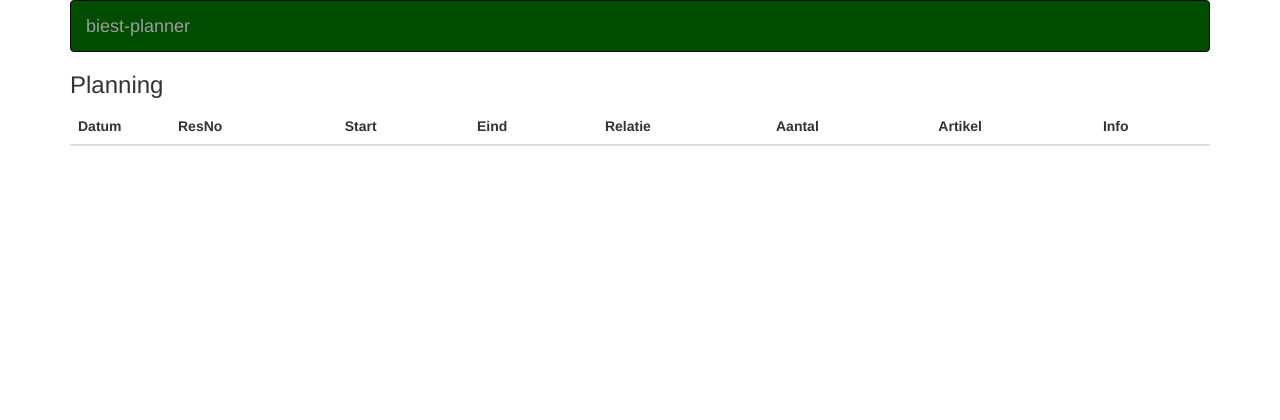
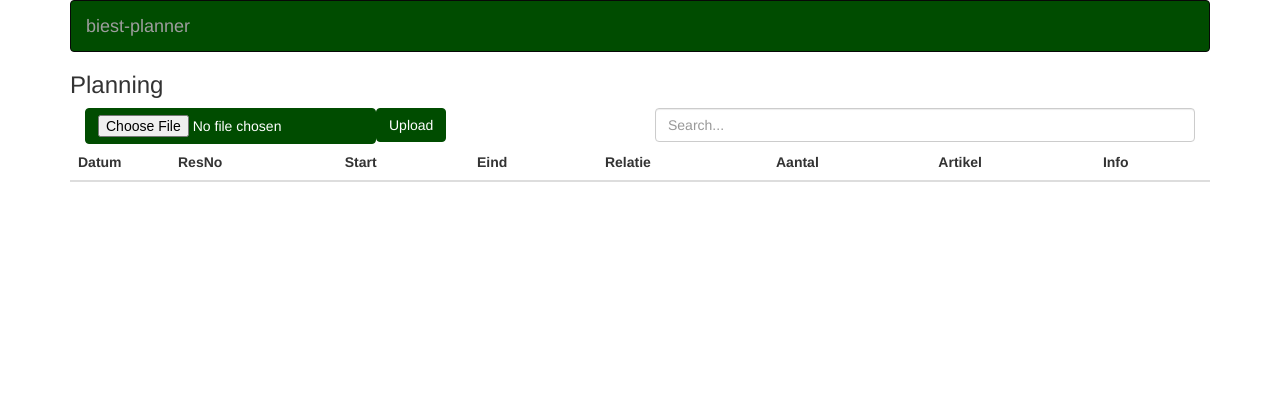
Before and after one commit to ricardodebeijer/biest-planner, a Django app: template templates/index.html in a window 1280 px wide. Shown: the top 420 px of the page. Run offline with Django 3.2, Linux system fonts and the light colour scheme; the template is opened without the code that fills it, so the values that code supplies are empty; some libraries are stand-ins or nearby versions.

Commit message:
Added planning upload and table search

```diff
--- a/biest/urls.py
+++ b/biest/urls.py
@@ -19,4 +19,5 @@ from biest import views
 
 urlpatterns = [
     url(r'^$', views.index, name='index'),
+    url(r'^upload-planning/$', views.upload_planning, name='upload_planning'),
 ]
--- a/biestplanner/settings.py
+++ b/biestplanner/settings.py
@@ -62,6 +62,7 @@ TEMPLATES = [
             'context_processors': [
                 'django.template.context_processors.debug',
                 'django.template.context_processors.request',
+                'django.template.context_processors.media',
                 'django.contrib.auth.context_processors.auth',
                 'django.contrib.messages.context_processors.messages',
             ],
@@ -129,3 +130,6 @@ STATIC_ROOT = os.path.join(PACKAGE_ROOT, 'biestplanner', 'static', 'static_root'
 STATICFILES_DIRS = (
     os.path.join(PACKAGE_ROOT, 'biestplanner', 'static', 'static_dirs'),
 )
+
+MEDIA_URL = '/media/'
+MEDIA_ROOT = os.path.join(PACKAGE_ROOT, 'media')
--- a/biestplanner/static/static_dirs/css/biest.css
+++ b/biestplanner/static/static_dirs/css/biest.css
@@ -43,22 +43,31 @@ body {
     color: white;
 }
 
-.navbar-inverse>.navbar-brand{
+.navbar-inverse > .navbar-brand {
     color: white;
 }
 
-.navbar-inverse>.navbar-brand:hover {
+.navbar-inverse > .navbar-brand:hover {
     color: black;
 }
 
-
-.artikel-yellow{
+.artikel-yellow {
     background-color: #fff5cd;
 }
 
-.artikel-red{
+.artikel-red {
     background-color: #ffd1d6;
 }
-.artikel-none{
+
+.artikel-none {
 
 }
+
+.btn-biest {
+    background-color: #004c00;
+    border-color: #004c00;
+}
+.btn-biest:hover {
+    background-color: #006800;
+    border-color: #006800;
+}
--- a/biestplanner/urls.py
+++ b/biestplanner/urls.py
@@ -22,3 +22,5 @@ urlpatterns = [
   url(r'^planner/', include('biest.urls')),
   url(r'^admin/', admin.site.urls),
 ]
+if settings.DEBUG:
+    urlpatterns += static(settings.MEDIA_URL, document_root=settings.MEDIA_ROOT)
--- a/templates/index.html
+++ b/templates/index.html
@@ -2,8 +2,15 @@
 {% load isinstructor %}
 {% block content %}
     <h3>Planning</h3>
+    <div class="col-md-6">
+        {% include 'widgets/planning_upload.html' %}
+    </div>
+    <div class="col-md-6">
+        <input onkeyup="filterFunctionPlanning()" class="form-control" id="planningsearch"
+               placeholder="Search...">
+    </div>
 
-    <table class="table">
+    <table class="table table-hover" id="planningtable">
         <thead>
         <tr>
             <th width="100px">Datum</th>
@@ -43,7 +50,7 @@
                 </td>
                 <td>
                     <div class="{{ booking.artikel|isinstructor }}">
-                         {{ booking.artikel }}
+                        {{ booking.artikel }}
                     </div>
                 </td>
                 <td>
@@ -55,4 +62,34 @@
         {% endfor %}
         </tbody>
     </table>
+    <script>
+        function filterFunctionPlanning() {
+            // Declare variables
+            var input, filter, table, tr, i;
+            input = document.getElementById("planningsearch");
+            filter = input.value.toUpperCase();
+            table = document.getElementById("planningtable");
+            trs = table.getElementsByTagName("tr");
+
+
+            // Loop through all table rows, and hide those who don't match the search query
+            for (i = 0; i < trs.length; i++) {
+                tds = trs[i].getElementsByTagName("td");
+                found = false;
+                for (i2 = 0; i2 < tds.length; i2++) {
+                    td = tds[i2];
+                    if (td.innerHTML.toUpperCase().indexOf(filter) > -1) {
+                        found = true;
+                    }
+                }
+                if (found) {
+                    trs[i].style.display = "";
+                } else {
+                    trs[i].style.display = "none";
+                }
+            }
+
+
+        }
+    </script>
 {% endblock %}
--- /dev/null
+++ b/templates/widgets/planning_upload.html
@@ -0,0 +1,9 @@
+<form method="post" enctype="multipart/form-data" action="{% url 'upload_planning' %}">
+    {% csrf_token %}
+    <div style="float: left;">
+        <input type="file" class="btn btn-primary btn-biest" placeholder="Planning" name="planning"/>
+    </div>
+    <div style="float: left;">
+        <button class="btn btn-primary btn-biest" type="submit">Upload</button>
+    </div>
+</form>
```
Also changed, not shown: biest/filesaver.py (added, +20 -0 lines), biest/parser.py (+11 -3 lines), biest/views.py (+13 -1 lines).
